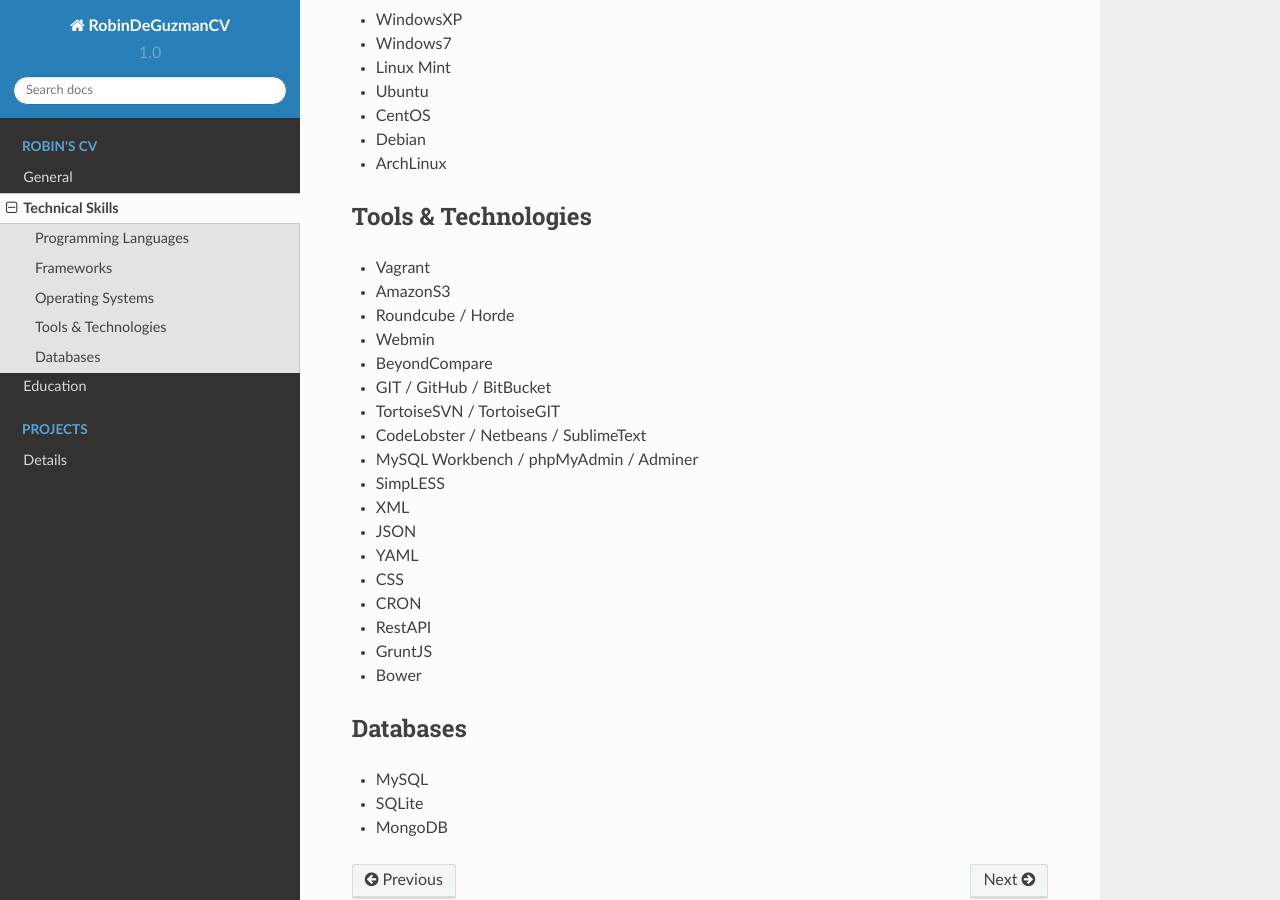
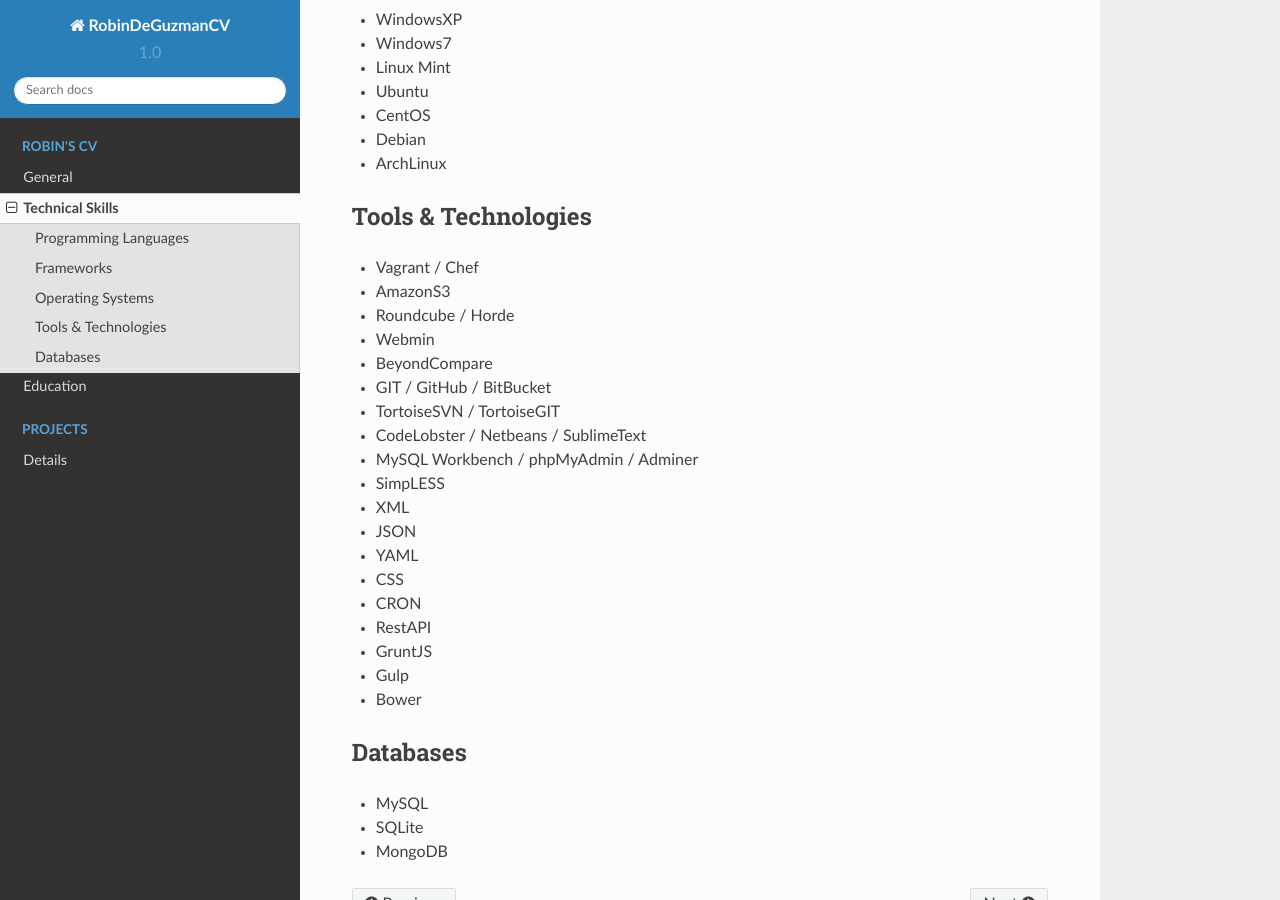
Before and after one commit to rfdeguzman21/rfdeguzman.github.io, a Sphinx documentation site: the page built from docs/skills.rst, in a window 1280 px wide and 900 px high, scrolled down 776 px. Built offline with Sphinx 7.4.7 and the Read the Docs theme 2.0.0, drawn with Linux system fonts in a browser that asks for light colours.

Commit message:
Update skills.rst

```diff
--- a/docs/skills.rst
+++ b/docs/skills.rst
@@ -40,7 +40,7 @@
 Tools & Technologies
 --------------------
 
-- Vagrant
+- Vagrant / Chef
 - AmazonS3
 - Roundcube / Horde
 - Webmin
@@ -57,6 +57,7 @@
 - CRON
 - RestAPI
 - GruntJS
+- Gulp
 - Bower
 
 Databases
```
